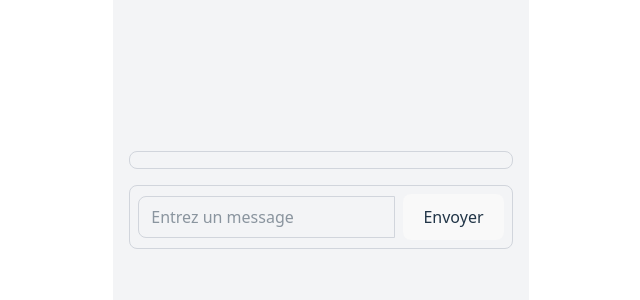
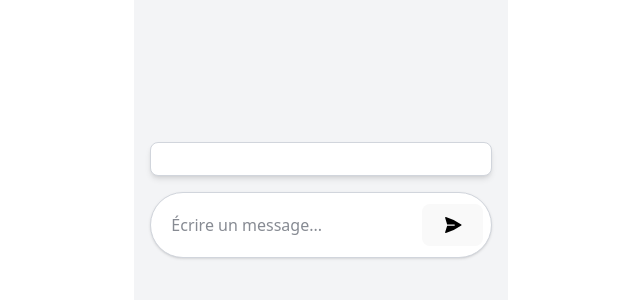
Before and after one commit to pac-internship/Assistance-virtuelle, a React (Vite) app: page / in a window 1280 px wide. Shown: the part 232-532 px from the top of the page, without its empty margins (319-959 px from the left). Built offline with nearby package versions, Linux system fonts and the light colour scheme.

Commit message:
modification du composant inputbox

```diff
--- a/package.json
+++ b/package.json
@@ -10,6 +10,7 @@
     "preview": "vite preview"
   },
   "dependencies": {
+    "@heroicons/react": "^2.2.0",
     "@tailwindcss/vite": "^4.0.17",
     "react": "^19.0.0",
     "react-dom": "^19.0.0",
--- a/src/component/inputBox.tsx
+++ b/src/component/inputBox.tsx
@@ -1,8 +1,10 @@
 import React, { useState } from 'react';
+import { PaperAirplaneIcon } from '@heroicons/react/24/solid';
 
 interface Message {
   id: number;
   text: string;
+  sender: 'user' | 'bot';
 }
 
 const InputBox: React.FC = () => {
@@ -12,44 +14,59 @@ const InputBox: React.FC = () => {
   const handleSendMessage = () => {
     if (inputValue.trim()) {
       const newMessage: Message = {
-        id: messages.length + 1,
+        id: Date.now(),
         text: inputValue,
+        sender: 'user',
       };
-      setMessages([...messages, newMessage]);
-      setInputValue(''); // Réinitialiser la zone de texte après l'envoi
+
+      setMessages((prevMessages) => [...prevMessages, newMessage]);
+      setInputValue('');
+
+      // Simuler une réponse du bot
+      setTimeout(() => {
+        const botResponse: Message = {
+          id: Date.now() + 1,
+          text: "Je suis un bot 🤖 ! Comment puis-je vous aider aujourd’hui ?",
+          sender: 'bot',
+        };
+        setMessages((prevMessages) => [...prevMessages, botResponse]);
+      }, 1000);
     }
   };
 
   return (
-    <div className="p-4 w-full max-w-md mx-auto">
+    <div className="p-4 w-full max-w-2xl mx-auto">
       {/* Conteneur des messages */}
-      <div className="max-h-60 overflow-y-auto mb-4 border border-gray-300 rounded-lg p-2 space-y-2">
+      <div className="max-h-80 overflow-y-auto mb-4 border border-gray-300 rounded-lg p-4 bg-white shadow-md space-y-2 flex flex-col">
         {messages.map((message) => (
-          <div key={message.id} className="p-2 bg-gray-100 rounded-lg shadow-sm">
+          <div
+            key={message.id}
+            className={`p-3 rounded-lg shadow-sm max-w-full break-words whitespace-pre-wrap ${
+              message.sender === 'user'
+                ? 'bg-blue-500 text-white self-end ml-auto'
+                : 'bg-gray-200 text-gray-900 self-start'
+            }`}
+          >
             {message.text}
           </div>
         ))}
       </div>
 
-      {/* Barre d'entrée avec input + bouton alignés */}
-      <div className="flex items-center border border-gray-300 rounded-lg p-2">
+      {/* Barre d'entrée */}
+      <div className="flex items-center border border-gray-300 rounded-full p-2 shadow-sm bg-white">
         <input
           type="text"
           value={inputValue}
           onChange={(e) => setInputValue(e.target.value)}
-          onKeyDown={(e) => {
-            if (e.key === 'Enter') {
-              handleSendMessage();
-            }
-          }}
-          className="flex-grow p-2 outline-none px-3 border border-gray-300 rounded-l-lg focus:ring-2 focus:ring-blue-500"
-          placeholder="Entrez un message"
+          onKeyDown={(e) => e.key === 'Enter' && handleSendMessage()}
+          className="flex-grow p-3 outline-none rounded-full text-gray-900 break-words whitespace-pre-wrap"
+          placeholder="Écrire un message..."
         />
         <button
           onClick={handleSendMessage}
-          className="ml-2 bg-blue-500 text px-4 py-2 rounded-lg hover:bg-blue-600 focus:outline-none"
+          className="ml-2 bg-white text-black p-3 rounded-full hover:bg-gray-200 transition flex items-center justify-center cursor-pointer"
         >
-          Envoyer
+          <PaperAirplaneIcon className="w-5 h-5 text-black" />
         </button>
       </div>
     </div>
```
Also changed, not shown: 1 other file (tests, documents, lock files or other folders).
